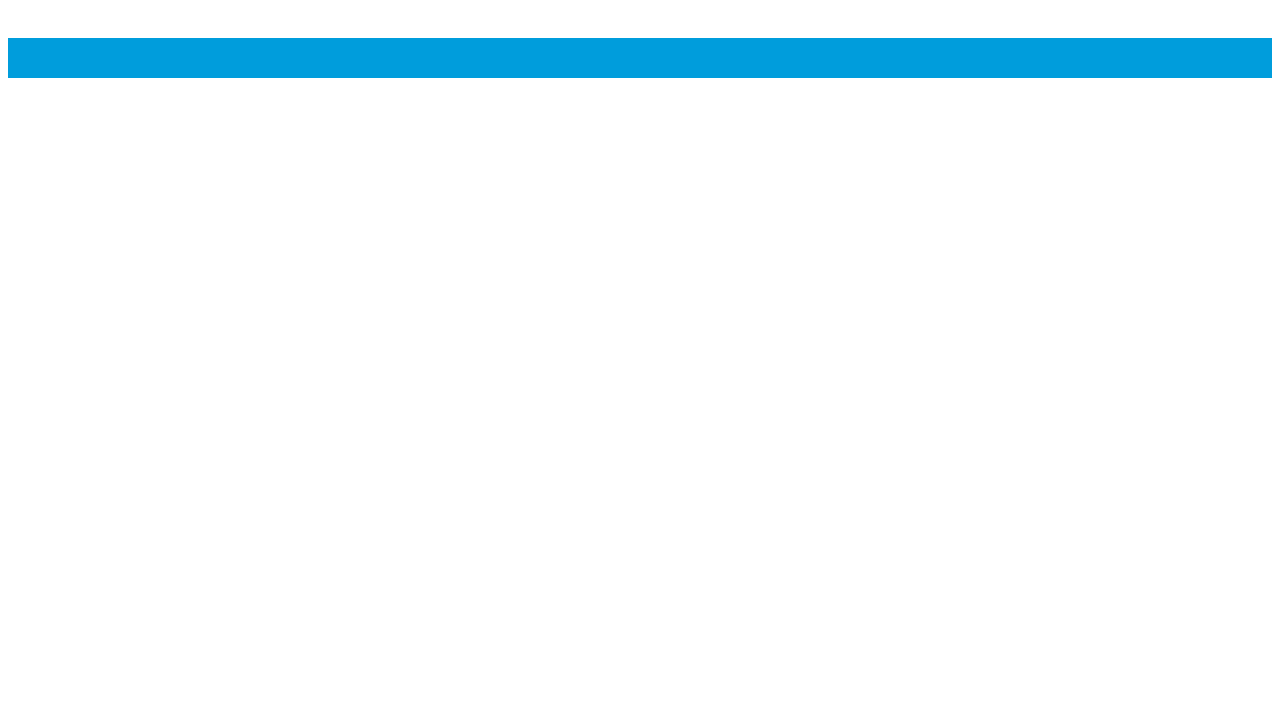
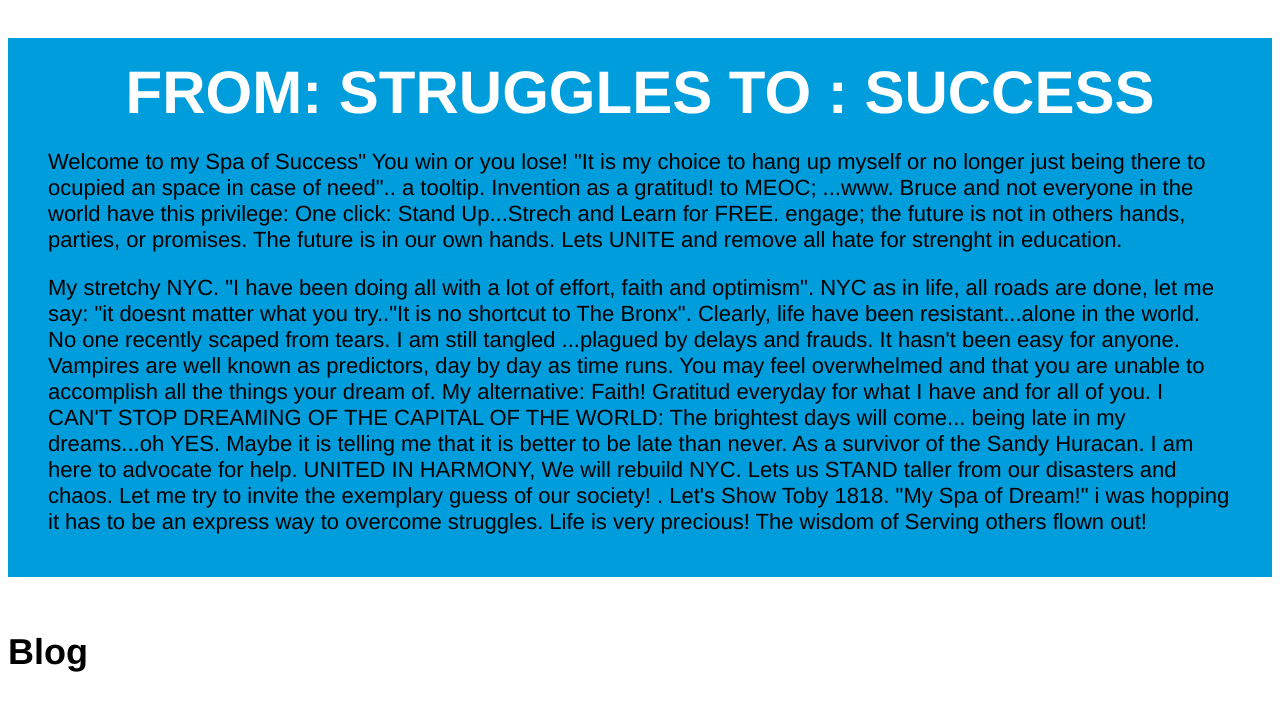
Before and after one commit to SHOWTOBY1818/presentation, a plain HTML site: page index.html in a window 1280 px wide. Shown: the part 531-1240 px from the top of the page. Before the commit the page ends 800 px from the top, so only its background shows below. Drawn offline with Linux system fonts and the light colour scheme.

Commit message:
home page

```diff
--- a/index.html
+++ b/index.html
@@ -17,19 +17,17 @@ I am here for you, 24/7/365
 			<div class="logo"><img src="img/logo.jpeg" alt="logo.jpeg"></div>
 			<div class="nav-list">
 				<ul class="navbar">
-					<li><a href="#">...El Problema es Education</a></li>
-					<li><a href="#Ring my Bell...">Blog</a></li>
-					<li><a href="#Best Customer services">Services</a></li>
+					<li><a href="#ElProblema">...El Problema es Education</a></li>
+					<li><a href="#RingmyBell">Blog</a></li>
+					<li><a href="#BestCustomer">Services</a></li>
 					<li><a href="#contact">Contact</a></li>
 				</ul>
 			</div>
 		</div>
 
-		<div id="about" class="banner container">
-			<h1><title> html From: Struggles
-	            			 To  : Success/title>
-			</h1>
-			<p><p>Welcome to my Spa of Success"
+		<div id="ElProblema" class="banner container">
+			<h1>From: Struggles To  : Success</h1>
+			<p>Welcome to my Spa of Success"
         You win or you lose!
     	"It is my choice to hang up myself or no longer just being there to ocupied an space in case of need".. a tooltip.
     	Invention as a gratitud! to MEOC; ...www.  Bruce and
```
